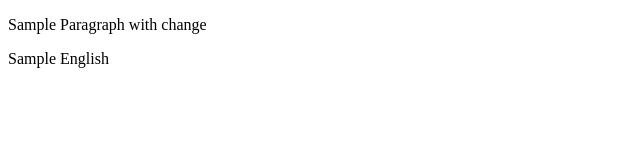
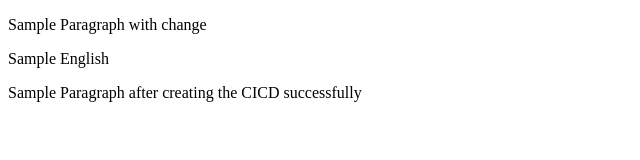
Before and after one commit to Prathyushkv/CICD, a plain HTML site: page index.html in a window 1280 px wide. Shown: the whole page, without its empty margins (0-640 px from the left). Drawn offline with Linux system fonts and the light colour scheme.

Commit message:
commit after successful CICD

```diff
--- a/index.html
+++ b/index.html
@@ -8,5 +8,6 @@
   <body>
     <p>Sample Paragraph with change</p>
     <p>Sample English</p>
+    <p>Sample Paragraph after creating the CICD successfully</p>
   </body>
 </html>
```
